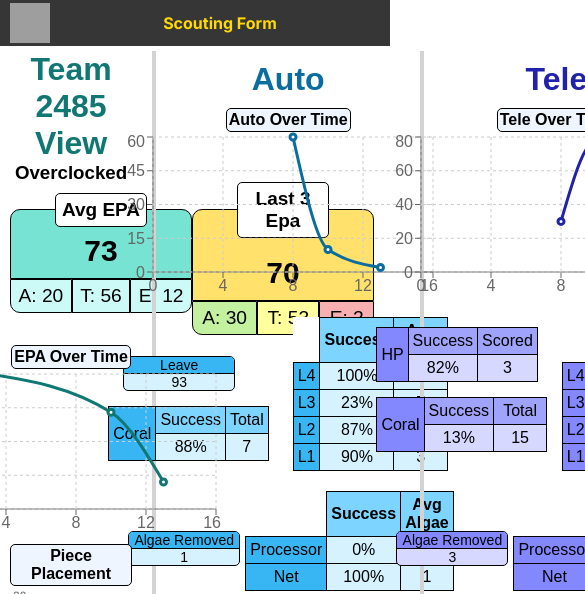
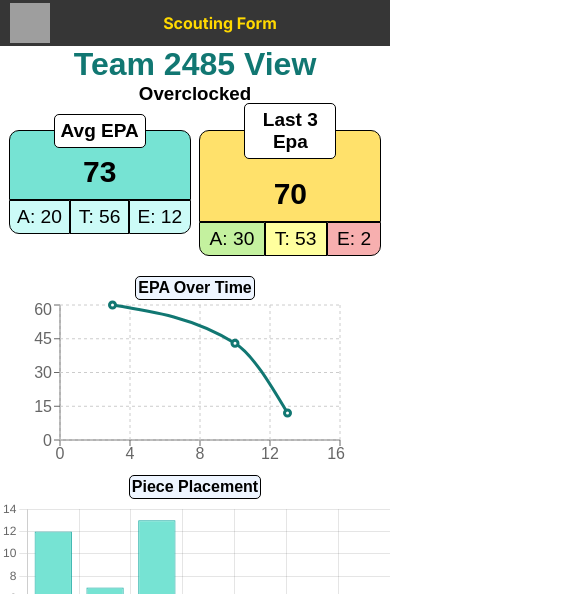
Before and after one commit to team2485/analytics2025, a Next.js app: page /team-view in a window 390 px wide. Shown: the top 594 px of the page, 585 px wide, since content can reach past the window. Built offline with nearby package versions, Linux system fonts and the light colour scheme; grey boxes are pictures that could not be loaded; a web font is replaced by a local one.

Commit message:
Works Properly on iPhone now (Smaller Screens)

```diff
--- a/src/app/team-view/page.module.css
+++ b/src/app/team-view/page.module.css
@@ -380,3 +380,45 @@
     flex-direction: column;
     justify-content: center;
 }
+
+@media screen and (max-width: 1150px) {
+    .MainDiv {
+        flex: wrap;
+        flex-direction: column;
+        margin: 0px;
+    }
+
+    .topRow, .bottomRow {
+        flex: wrap;
+        flex-direction: column;
+    }
+    .scoreBreakdownContainer {
+        margin-bottom: 0px;
+    }
+    .leftColumn, .rightColumn {
+        width: 100%;
+        padding: 0;
+    }
+    .leftColumn {
+        margin-bottom: 10px;
+        padding-bottom: 10px;
+        border-bottom: 4px solid lightgray;
+    }
+    .auto, .tele {
+        border: 0px solid white;
+        padding: 0;
+        margin-bottom: 10px;
+        padding-bottom: 20px;
+        border-bottom: 4px solid lightgray;
+    }
+
+    .endgame {
+        margin-bottom: 10px;
+        padding-bottom: 20px;
+        border-bottom: 4px solid lightgray;
+    }
+
+    .graphContainer {
+        width: 325px;
+        margin: 10px auto;
+    }}
```
